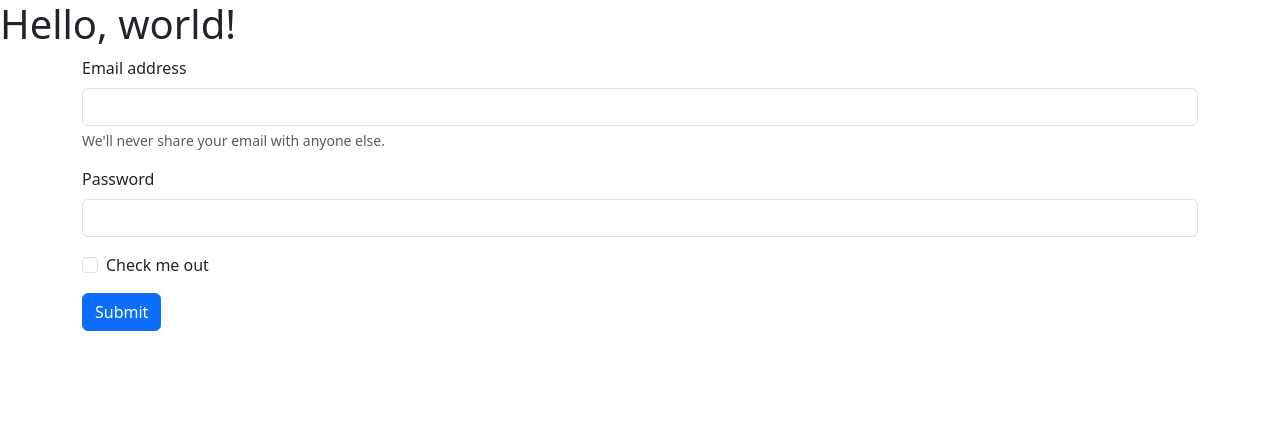
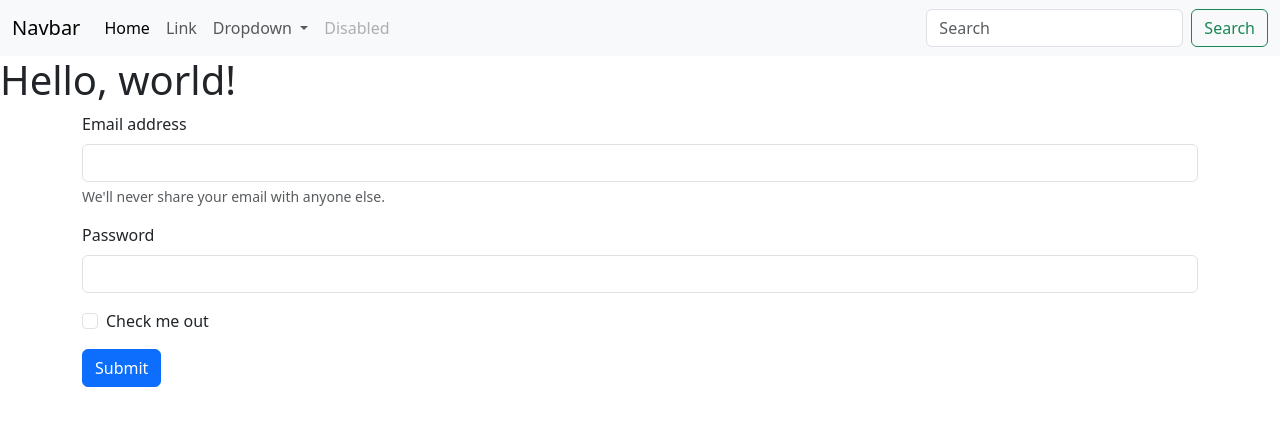
Before and after one commit to Ansellino/centralized-workflow, a plain HTML site: page index.html in a window 1280 px wide. Drawn offline with nearby package versions, Linux system fonts and the light colour scheme.

Commit message:
add navbar

```diff
--- a/index.html
+++ b/index.html
@@ -7,6 +7,42 @@
     <link href="https://cdn.jsdelivr.net/npm/bootstrap@5.3.3/dist/css/bootstrap.min.css" rel="stylesheet" integrity="sha384-QWTKZyjpPEjISv5WaRU9OFeRpok6YctnYmDr5pNlyT2bRjXh0JMhjY6hW+ALEwIH" crossorigin="anonymous">
   </head>
   <body>
+    <nav class="navbar navbar-expand-lg bg-body-tertiary">
+        <div class="container-fluid">
+          <a class="navbar-brand" href="#">Navbar</a>
+          <button class="navbar-toggler" type="button" data-bs-toggle="collapse" data-bs-target="#navbarSupportedContent" aria-controls="navbarSupportedContent" aria-expanded="false" aria-label="Toggle navigation">
+            <span class="navbar-toggler-icon"></span>
+          </button>
+          <div class="collapse navbar-collapse" id="navbarSupportedContent">
+            <ul class="navbar-nav me-auto mb-2 mb-lg-0">
+              <li class="nav-item">
+                <a class="nav-link active" aria-current="page" href="#">Home</a>
+              </li>
+              <li class="nav-item">
+                <a class="nav-link" href="#">Link</a>
+              </li>
+              <li class="nav-item dropdown">
+                <a class="nav-link dropdown-toggle" href="#" role="button" data-bs-toggle="dropdown" aria-expanded="false">
+                  Dropdown
+                </a>
+                <ul class="dropdown-menu">
+                  <li><a class="dropdown-item" href="#">Action</a></li>
+                  <li><a class="dropdown-item" href="#">Another action</a></li>
+                  <li><hr class="dropdown-divider"></li>
+                  <li><a class="dropdown-item" href="#">Something else here</a></li>
+                </ul>
+              </li>
+              <li class="nav-item">
+                <a class="nav-link disabled" aria-disabled="true">Disabled</a>
+              </li>
+            </ul>
+            <form class="d-flex" role="search">
+              <input class="form-control me-2" type="search" placeholder="Search" aria-label="Search">
+              <button class="btn btn-outline-success" type="submit">Search</button>
+            </form>
+          </div>
+        </div>
+      </nav>
     <h1>Hello, world!</h1>
     <div class="container">
         <form>
```
